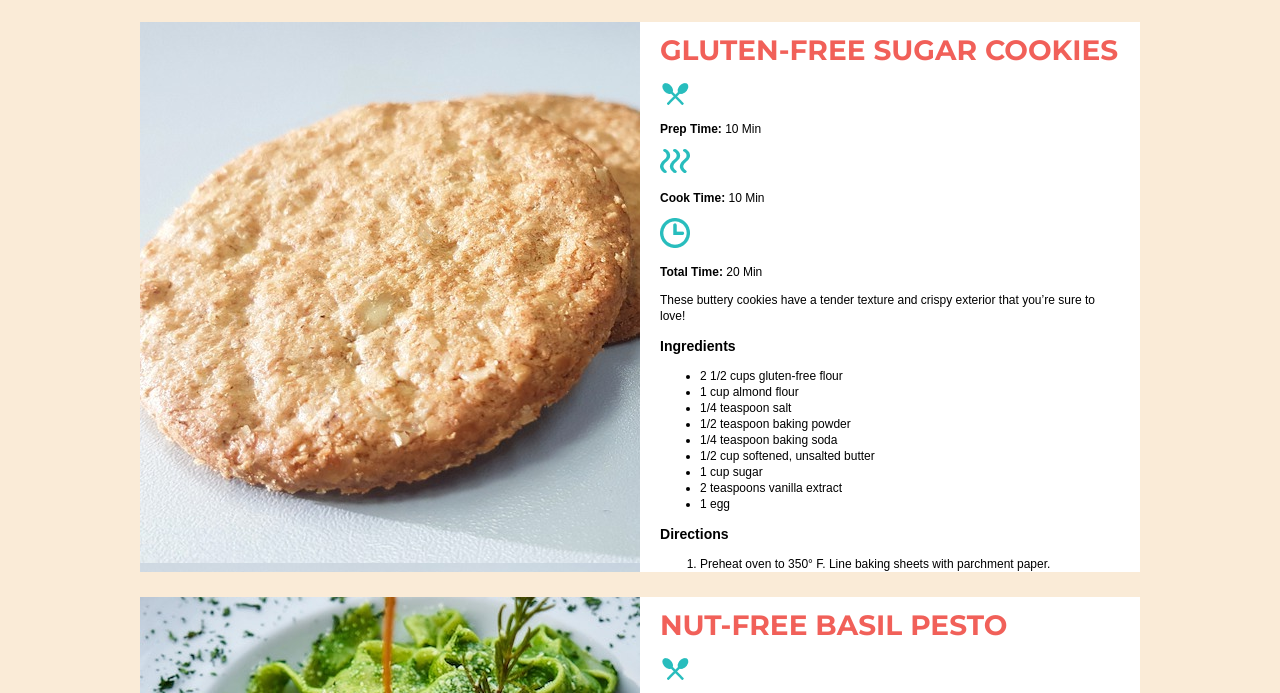
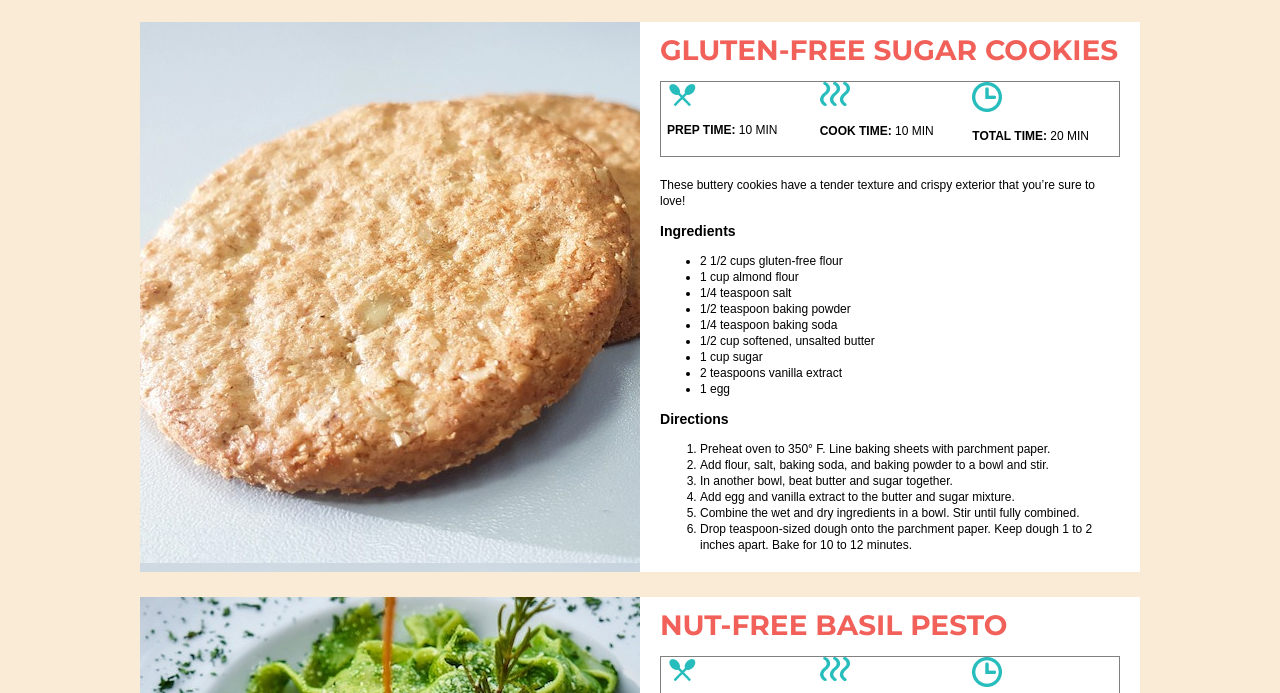
Before and after one commit to jjackson112/bonus-recipe-card, a plain HTML site: page index.html in a window 1280 px wide. Shown: the part 79-772 px from the top of the page. Drawn offline with Linux system fonts and the light colour scheme.

Commit message:
move recipe info - horizontal

```diff
--- a/css/style.css
+++ b/css/style.css
@@ -79,3 +79,17 @@ main {
     background-size: cover;
     background: url(../img/watermelon-salad.jpg)
 }
+
+.time {
+    margin-bottom: 20px;
+    overflow: auto;
+    border: 1px solid grey;
+}
+
+.time div {
+    float: left;
+    padding-left: 6px;
+    width: 33.3333%;
+    box-sizing: border-box;
+    text-transform: uppercase;
+}
```
